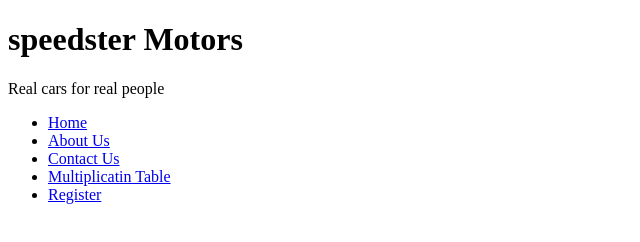
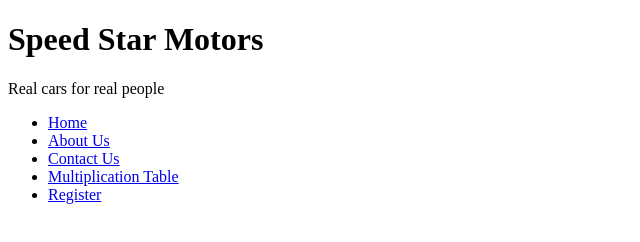
Before and after one commit to bida25-459/WMD, a plain HTML site: page index.html in a window 1280 px wide. Shown: the whole page, without its empty margins (0-640 px from the left). Drawn offline with Linux system fonts and the light colour scheme.

Commit message:
Update index.html

```diff
--- a/index.html
+++ b/index.html
@@ -10,7 +10,7 @@
     <div id="divmaincontainer">
     </div>
     <div id="divbanner">
-      <h1 id="sidetitle">speedster Motors</h1>
+      <h1 id="sidetitle">Speed Star Motors</h1>
       <span id="sidemotto"> Real cars for real people</span>
        </div>
     <nav id="sitenav">
@@ -18,7 +18,7 @@
         <li><a href="#">Home</a></li>
         <li><a href="aboutus.html">About Us</a></li>
         <li><a href="contactus.html">Contact Us</a></li>
-        <li><a href="multiplicationtable.html">Multiplicatin Table</a></li>
+        <li><a href="multiplicationtable.html">Multiplication Table</a></li>
         <li><a href="register.html">Register</a></li>
       </ul>
   </body>
```
